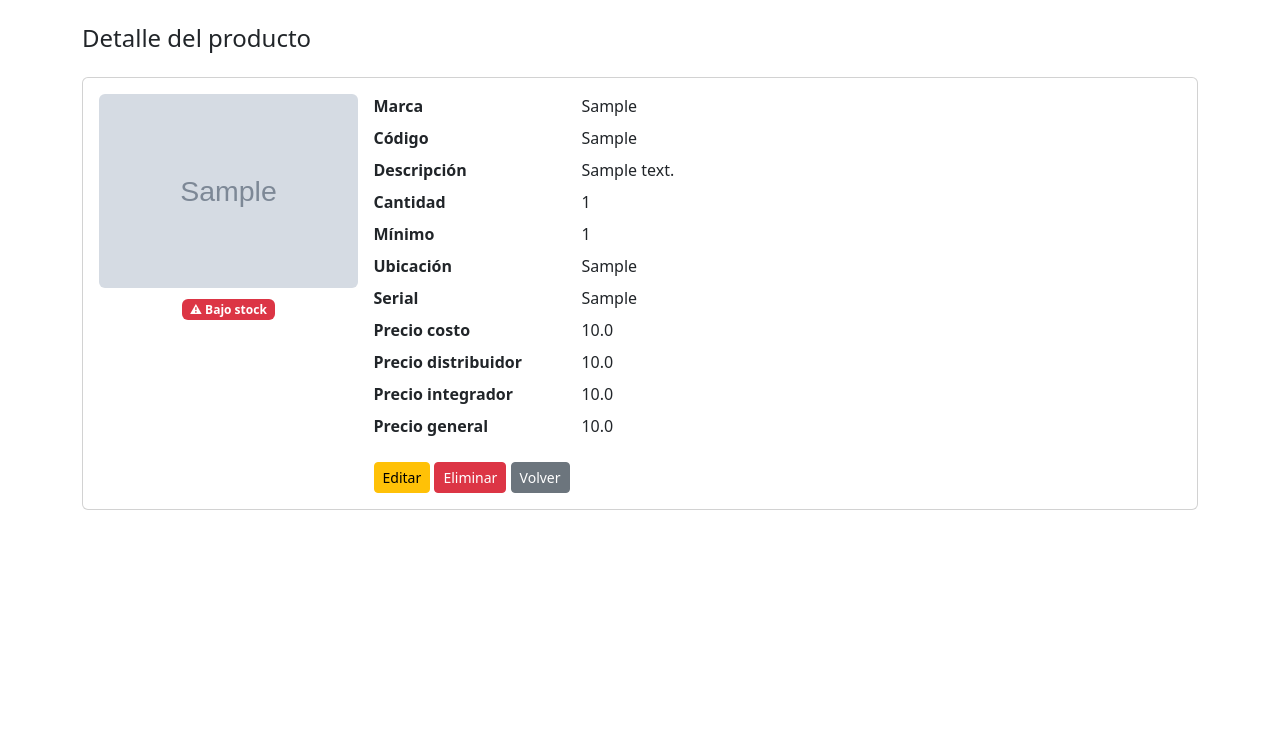
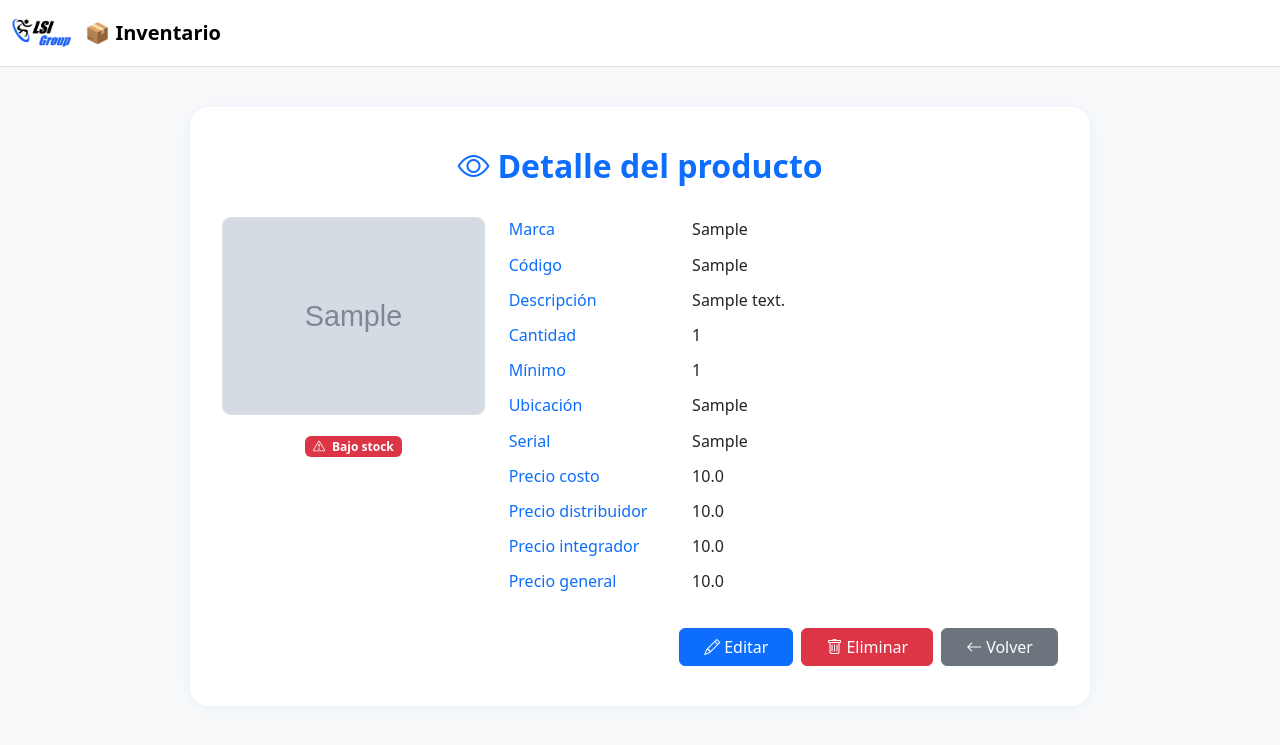
Before and after one commit to vicvilla30/Aplicacion-de-inventario, a Flask app: page /detalle/1 in a window 1280 px wide. Shown: the top 745 px of the page. Run offline with Flask 3, Linux system fonts and the light colour scheme; tables that the repository leaves empty hold one stand-in row (values such as "Sample post"); grey boxes marked "Sample" are stand-in pictures.

```diff
--- a/app.py
+++ b/app.py
@@ -6,25 +6,23 @@ import pandas as pd
 import smtplib
 import unicodedata
 from email.message import EmailMessage
+from datetime import datetime
 
 app = Flask(__name__)
 app.config["UPLOAD_FOLDER"] = os.path.join(app.root_path, "static", "uploads")
 app.secret_key = "supersecretkey"
 
-# Quitar acentos para búsqueda insensible a tildes
 def quitar_acentos(txt):
     if txt is None:
         return ''
     return ''.join(c for c in unicodedata.normalize('NFD', txt) if unicodedata.category(c) != 'Mn')
 
-# Conexión a DB
 def get_db_connection():
     conn = sqlite3.connect("inventario.db")
     conn.row_factory = sqlite3.Row
     conn.create_function("quitar_acentos", 1, quitar_acentos)
     return conn
 
-# Crear tabla
 def init_db():
     conn = get_db_connection()
     conn.execute("""
@@ -44,10 +42,21 @@ def init_db():
         IMAGEN TEXT
     )
     """)
+    conn.execute("""
+    CREATE TABLE IF NOT EXISTS movimientos (
+        id INTEGER PRIMARY KEY AUTOINCREMENT,
+        inventario_id INTEGER,
+        tipo TEXT,
+        cantidad INTEGER,
+        fecha TEXT,
+        observacion TEXT,
+        proyecto TEXT,
+        FOREIGN KEY (inventario_id) REFERENCES inventario(id)
+    )
+    """)
     conn.commit()
     conn.close()
 
-# helpers para conversion segura
 def to_int(value, default=0):
     try:
         return int(value)
@@ -60,20 +69,15 @@ def to_float(value, default=0.0):
     except (TypeError, ValueError):
         return default
 
-# ------------------------------
-# Enviar correo de stock bajo
-# ------------------------------
 def enviar_alerta_stock(producto):
     try:
         smtp_user = os.environ.get("SMTP_USER")
         smtp_pass = os.environ.get("SMTP_PASS")
         smtp_host = os.environ.get("SMTP_HOST", "smtp.gmail.com")
         smtp_port = int(os.environ.get("SMTP_PORT", 587))
-
         if not smtp_user or not smtp_pass:
             print("⚠ SMTP credentials not configured. Skipping enviar_alerta_stock.")
             return
-
         msg = EmailMessage()
         msg["Subject"] = f"⚠️ Alerta de stock bajo: {producto['DESCRIPCION']}"
         msg["From"] = smtp_user
@@ -83,7 +87,6 @@ def enviar_alerta_stock(producto):
             f"está por debajo del stock mínimo.\n"
             f"Cantidad actual: {producto['CANTIDAD']} | Stock mínimo: {producto['MINIMO']}"
         )
-
         with smtplib.SMTP(smtp_host, smtp_port) as server:
             server.starttls()
             server.login(smtp_user, smtp_pass)
@@ -92,20 +95,14 @@ def enviar_alerta_stock(producto):
     except Exception as e:
         print("❌ Error enviando correo:", e)
 
-# ------------------------------
-# Rutas
-# ------------------------------
-
 @app.route("/", methods=["GET"])
 def index():
     ubicacion_filtro = request.args.get("ubicacion", "").strip()
     busqueda = request.args.get("busqueda", "").strip()
     solo_bajo_stock = request.args.get("solo_bajo_stock", "")
     conn = get_db_connection()
-
     query = "SELECT * FROM inventario WHERE 1=1"
     params = []
-
     if ubicacion_filtro:
         filtro_clean = quitar_acentos(ubicacion_filtro)
         query += " AND quitar_acentos(UBICACION) LIKE ? COLLATE NOCASE"
@@ -120,12 +117,9 @@ def index():
         params.extend([f"%{busqueda_clean}%", f"%{busqueda_clean}%", f"%{busqueda_clean}%"])
     if solo_bajo_stock:
         query += " AND CANTIDAD <= MINIMO"
-
     items = conn.execute(query, params).fetchall()
     conn.close()
-
     low_count = sum(1 for item in items if item["CANTIDAD"] <= item["MINIMO"])
-
     return render_template("index.html",
         items=items,
         ubicacion_filtro=ubicacion_filtro,
@@ -139,27 +133,22 @@ def exportar_seleccionados():
     if not seleccionados:
         flash("No seleccionaste ningún producto.", "warning")
         return redirect(url_for("index"))
-
     placeholders = ','.join(['?'] * len(seleccionados))
     conn = get_db_connection()
     query = f"SELECT CODIGO, DESCRIPCION, CANTIDAD FROM inventario WHERE id IN ({placeholders})"
     items = conn.execute(query, seleccionados).fetchall()
     conn.close()
-
     df = pd.DataFrame([dict(item) for item in items])
     export_path = os.path.join("static", "export_seleccionados.xlsx")
     df.to_excel(export_path, index=False)
-
     return send_file(export_path, as_attachment=True)
 
-# Agregar producto
 @app.route("/agregar", methods=["GET", "POST"])
 def agregar():
     if request.method == "POST":
         marca = request.form.get("marca", "").strip()
         codigo = request.form.get("codigo", "").strip()
         descripcion = request.form.get("descripcion", "").strip()
-
         cantidad = to_int(request.form.get("cantidad"), 0)
         minimo = to_int(request.form.get("minimo"), 0)
         ubicacion = request.form.get("ubicacion", "").strip()
@@ -196,14 +185,41 @@ def agregar():
              precio_costo, precio_dist, precio_int, precio_general, imagen)
         )
         conn.commit()
-
         nuevo = conn.execute("SELECT * FROM inventario WHERE id = last_insert_rowid()").fetchone()
         if nuevo and nuevo["CANTIDAD"] <= nuevo["MINIMO"]:
             enviar_alerta_stock(nuevo)
-
         conn.close()
         return redirect(url_for("index"))
     return render_template("agregar.html")
+
+@app.route("/entrada/<int:id>", methods=["GET", "POST"])
+def entrada(id):
+    conn = get_db_connection()
+    item = conn.execute("SELECT * FROM inventario WHERE id = ?", (id,)).fetchone()
+    if not item:
+        conn.close()
+        flash("Producto no encontrado.", "warning")
+        return redirect(url_for("index"))
+    if request.method == "POST":
+        cantidad = int(request.form.get("cantidad", 0))
+        observacion = request.form.get("observacion", "")
+        proyecto = request.form.get("proyecto", "").strip()
+        if cantidad <= 0:
+            flash("Cantidad inválida.", "danger")
+            return redirect(url_for("entrada", id=id))
+        fecha = datetime.now().strftime("%Y-%m-%d %H:%M:%S")
+        conn.execute("""
+            INSERT INTO movimientos (inventario_id, tipo, cantidad, fecha, observacion, proyecto)
+            VALUES (?, 'entrada', ?, ?, ?, ?)
+        """, (id, cantidad, fecha, observacion, proyecto))
+        nueva_cantidad = item["CANTIDAD"] + cantidad
+        conn.execute("UPDATE inventario SET CANTIDAD = ? WHERE id = ?", (nueva_cantidad, id))
+        conn.commit()
+        conn.close()
+        flash("Entrada registrada correctamente.", "success")
+        return redirect(url_for("index"))
+    conn.close()
+    return render_template("entrada.html", item=item)
 
 @app.route("/editar/<int:id>", methods=["GET", "POST"])
 def editar(id):
@@ -213,7 +229,6 @@ def editar(id):
         marca = request.form.get("marca", "").strip()
         codigo = request.form.get("codigo", "").strip()
         descripcion = request.form.get("descripcion", "").strip()
-
         cantidad = to_int(request.form.get("cantidad"), 0)
         minimo = to_int(request.form.get("minimo"), 0)
         ubicacion = request.form.get("ubicacion", "").strip()
@@ -222,7 +237,6 @@ def editar(id):
         precio_dist = to_float(request.form.get("precio_dist"), 0.0)
         precio_int = to_float(request.form.get("precio_int"), 0.0)
         precio_general = to_float(request.form.get("precio_general"), 0.0)
-
         imagen = item["IMAGEN"]
         if "imagen" in request.files:
             file = request.files["imagen"]
@@ -240,7 +254,6 @@ def editar(id):
                         except Exception:
                             pass
                 imagen = unique_name
-
         conn.execute("""UPDATE inventario SET
             MARCA=?, CODIGO=?, DESCRIPCION=?, CANTIDAD=?, MINIMO=?, UBICACION=?, SERIAL=?,
             PRECIO_COSTO=?, PRECIO_DIST=?, PRECIO_INT=?, PRECIO_GENERAL=?, IMAGEN=?
@@ -249,11 +262,9 @@ def editar(id):
              precio_costo, precio_dist, precio_int, precio_general, imagen, id)
         )
         conn.commit()
-
         producto_actualizado = conn.execute("SELECT * FROM inventario WHERE id = ?", (id,)).fetchone()
         if producto_actualizado and producto_actualizado["CANTIDAD"] <= producto_actualizado["MINIMO"]:
             enviar_alerta_stock(producto_actualizado)
-
         conn.close()
         return redirect(url_for("index"))
     conn.close()
@@ -274,32 +285,67 @@ def detalle(id):
     conn.close()
     return render_template("detalle.html", item=item)
 
+@app.route("/salida/<int:id>", methods=["GET", "POST"])
+def salida(id):
+    conn = get_db_connection()
+    item = conn.execute("SELECT * FROM inventario WHERE id = ?", (id,)).fetchone()
+    if not item:
+        conn.close()
+        flash("Producto no encontrado.", "warning")
+        return redirect(url_for("index"))
+    if request.method == "POST":
+        cantidad = int(request.form.get("cantidad", 0))
+        observacion = request.form.get("observacion", "")
+        proyecto = request.form.get("proyecto", "").strip()
+        if cantidad <= 0 or cantidad > item["CANTIDAD"]:
+            flash("Cantidad inválida.", "danger")
+            return redirect(url_for("salida", id=id))
+        fecha = datetime.now().strftime("%Y-%m-%d %H:%M:%S")
+        conn.execute("""
+            INSERT INTO movimientos (inventario_id, tipo, cantidad, fecha, observacion, proyecto)
+            VALUES (?, 'salida', ?, ?, ?, ?)
+        """, (id, cantidad, fecha, observacion, proyecto))
+        nueva_cantidad = item["CANTIDAD"] - cantidad
+        conn.execute("UPDATE inventario SET CANTIDAD = ? WHERE id = ?", (nueva_cantidad, id))
+        # Consultar stock actualizado y enviar alerta si queda bajo stock
+        producto_actualizado = conn.execute("SELECT * FROM inventario WHERE id = ?", (id,)).fetchone()
+        if producto_actualizado and producto_actualizado["CANTIDAD"] <= producto_actualizado["MINIMO"]:
+            enviar_alerta_stock(producto_actualizado)
+        conn.commit()
+        conn.close()
+        flash("Salida registrada correctamente.", "success")
+        return redirect(url_for("index"))
+    conn.close()
+    return render_template("salida.html", item=item)
+
 @app.route("/exportar")
 def exportar():
     ubicacion_filtro = request.args.get("ubicacion", "")
     busqueda = request.args.get("busqueda", "")
-
     conn = get_db_connection()
     query = "SELECT * FROM inventario WHERE 1=1"
     params = []
-
     if ubicacion_filtro:
         filtro_clean = quitar_acentos(ubicacion_filtro)
         query += " AND quitar_acentos(UBICACION) LIKE ? COLLATE NOCASE"
         params.append(f"%{filtro_clean}%")
-
     if busqueda:
         query += " AND (CODIGO LIKE ? COLLATE NOCASE OR DESCRIPCION LIKE ? COLLATE NOCASE OR MARCA LIKE ? COLLATE NOCASE)"
         params.extend([f"%{busqueda}%", f"%{busqueda}%", f"%{busqueda}%"])
-
     items = conn.execute(query, params).fetchall()
     conn.close()
-
     df = pd.DataFrame([dict(item) for item in items])
     export_path = os.path.join("static", "export_inventario.xlsx")
     df.to_excel(export_path, index=False)
+    return send_file(export_path, as_attachment=True)
 
-    return send_file(export_path, as_attachment=True)
+@app.route("/movimientos/<int:id>")
+def movimientos(id):
+    conn = get_db_connection()
+    item = conn.execute("SELECT * FROM inventario WHERE id = ?", (id,)).fetchone()
+    movimientos = conn.execute("SELECT * FROM movimientos WHERE inventario_id = ? ORDER BY fecha DESC", (id,)).fetchall()
+    conn.close()
+    return render_template("movimientos.html", item=item, movimientos=movimientos)
 
 if __name__ == "__main__":
     os.makedirs(app.config["UPLOAD_FOLDER"], exist_ok=True)
--- /dev/null
+++ b/mov.py
@@ -0,0 +1,6 @@
+import sqlite3
+conn = sqlite3.connect("inventario.db")
+conn.execute("ALTER TABLE movimientos ADD COLUMN proyecto TEXT;")
+conn.commit()
+conn.close()
+print("Columna 'proyecto' agregada con éxito.")
--- a/templates/agregar.html
+++ b/templates/agregar.html
@@ -106,7 +106,7 @@
                 </div>
             </div>
             <div class="d-flex justify-content-end gap-2 mt-4">
-                <button type="submit" class="btn btn-success px-4"><i class="bi bi-check-lg me-1"></i>Agregar</button>
+                <button type="submit" class="btn btn-primary px-4"><i class="bi bi-plus-lg me-1"></i>Agregar</button>
                 <a href="{{ url_for('index') }}" class="btn btn-secondary px-4"><i class="bi bi-x-lg me-1"></i>Cancelar</a>
             </div>
         </form>
--- a/templates/detalle.html
+++ b/templates/detalle.html
@@ -2,75 +2,129 @@
 <html lang="es">
 <head>
     <meta charset="utf-8">
-    <title>Detalle producto</title>
-    <link href="https://cdn.jsdelivr.net/npm/bootstrap@5.3.0/dist/css/bootstrap.min.css" rel="stylesheet">
+    <title>Detalle producto — Inventario Moderno</title>
+    <meta name="viewport" content="width=device-width,initial-scale=1">
+    <link href="https://cdn.jsdelivr.net/npm/bootstrap@5.3.2/dist/css/bootstrap.min.css" rel="stylesheet">
+    <link href="https://cdn.jsdelivr.net/npm/bootstrap-icons@1.11.3/font/bootstrap-icons.css" rel="stylesheet">
+    <style>
+        :root { --accent: #0d6efd; }
+        body { background: #f8f9fa; }
+        .detalle-modern {
+            background: #fff;
+            border-radius: 1.2rem;
+            box-shadow: 0 2px 16px rgba(13,110,253,0.07);
+            padding: 2.5rem 2rem;
+            max-width: 900px;
+            margin: 2.5rem auto;
+        }
+        .detalle-modern h1 {
+            font-size: 2rem;
+            color: var(--accent);
+            font-weight: bold;
+            margin-bottom: 2rem;
+            text-align: center;
+        }
+        .detalle-modern .img-preview {
+            max-height: 220px;
+            border-radius: 0.5rem;
+            object-fit: cover;
+            border: 1px solid #dee2e6;
+            margin-bottom: 10px;
+            background: #fafbfc;
+        }
+        .detalle-modern .table-detail dt {
+            color: var(--accent);
+            font-weight: 500;
+            width: 32%;
+        }
+        .detalle-modern .table-detail dd {
+            margin-bottom: .7rem;
+            width: 68%;
+        }
+        @media (max-width: 991px) {
+            .detalle-modern { padding: 1.2rem 0.5rem; }
+        }
+    </style>
 </head>
-<body class="p-4">
-<div class="container">
-    <h1 class="h4 mb-4">Detalle del producto</h1>
-
-    <div class="card">
-        <div class="card-body">
-            <div class="row g-3">
-                <div class="col-md-3 text-center">
+<body>
+    <nav class="navbar navbar-expand bg-white border-bottom mb-4">
+        <div class="container-fluid">
+            <a class="navbar-brand fw-bold d-flex align-items-center" href="{{ url_for('index') }}">
+                <img src="{{ url_for('static', filename='logo.png') }}"
+                    alt="LSI Group"
+                    style="height:40px; margin-right:10px;"
+                    onerror="this.style.display='none'; this.nextElementSibling.style.display='inline-block'">
+                <span style="display:none;">LSI Group</span>
+                <span class="ms-1">📦 Inventario</span>
+            </a>
+        </div>
+    </nav>
+    <div class="detalle-modern">
+        <h1><i class="bi bi-eye me-2"></i>Detalle del producto</h1>
+        <div class="row g-4">
+            <div class="col-md-4 text-center">
                 {% if item['IMAGEN'] %}
-                        <img src="{{ url_for('static', filename='uploads/' ~ item['IMAGEN']) }}" alt="Imagen" class="img-fluid rounded" style="max-height:220px; object-fit:cover;">
+                    <img src="{{ url_for('static', filename='uploads/' ~ item['IMAGEN']) }}" alt="Imagen" class="img-preview img-fluid">
                 {% else %}
                     <div class="border rounded p-4 text-muted">Sin imagen</div>
                 {% endif %}
                 {% if item['CANTIDAD'] <= item['MINIMO'] %}
                     <div class="mt-2">
-                            <span class="badge bg-danger">⚠ Bajo stock</span>
+                        <span class="badge bg-danger"><i class="bi bi-exclamation-triangle me-1"></i> Bajo stock</span>
                     </div>
                 {% endif %}
             </div>
+            <div class="col-md-8">
+                <dl class="row table-detail">
+                    <dt class="col-sm-4">Marca</dt>
+                    <dd class="col-sm-8">{{ item['MARCA'] }}</dd>
 
-                <div class="col-md-9">
-                    <dl class="row">
-                        <dt class="col-sm-3">Marca</dt>
-                        <dd class="col-sm-9">{{ item['MARCA'] }}</dd>
+                    <dt class="col-sm-4">Código</dt>
+                    <dd class="col-sm-8">{{ item['CODIGO'] }}</dd>
 
-                        <dt class="col-sm-3">Código</dt>
-                        <dd class="col-sm-9">{{ item['CODIGO'] }}</dd>
+                    <dt class="col-sm-4">Descripción</dt>
+                    <dd class="col-sm-8">{{ item['DESCRIPCION'] }}</dd>
 
-                        <dt class="col-sm-3">Descripción</dt>
-                        <dd class="col-sm-9">{{ item['DESCRIPCION'] }}</dd>
+                    <dt class="col-sm-4">Cantidad</dt>
+                    <dd class="col-sm-8">{{ item['CANTIDAD'] }}</dd>
 
-                        <dt class="col-sm-3">Cantidad</dt>
-                        <dd class="col-sm-9">{{ item['CANTIDAD'] }}</dd>
+                    <dt class="col-sm-4">Mínimo</dt>
+                    <dd class="col-sm-8">{{ item['MINIMO'] }}</dd>
 
-                        <dt class="col-sm-3">Mínimo</dt>
-                        <dd class="col-sm-9">{{ item['MINIMO'] }}</dd>
+                    <dt class="col-sm-4">Ubicación</dt>
+                    <dd class="col-sm-8">{{ item['UBICACION'] }}</dd>
 
-                        <dt class="col-sm-3">Ubicación</dt>
-                        <dd class="col-sm-9">{{ item['UBICACION'] }}</dd>
+                    <dt class="col-sm-4">Serial</dt>
+                    <dd class="col-sm-8">{{ item['SERIAL'] }}</dd>
 
-                        <dt class="col-sm-3">Serial</dt>
-                        <dd class="col-sm-9">{{ item['SERIAL'] }}</dd>
+                    <dt class="col-sm-4">Precio costo</dt>
+                    <dd class="col-sm-8">{{ item['PRECIO_COSTO'] }}</dd>
 
-                        <dt class="col-sm-3">Precio costo</dt>
-                        <dd class="col-sm-9">{{ item['PRECIO_COSTO'] }}</dd>
+                    <dt class="col-sm-4">Precio distribuidor</dt>
+                    <dd class="col-sm-8">{{ item['PRECIO_DIST'] }}</dd>
 
-                        <dt class="col-sm-3">Precio distribuidor</dt>
-                        <dd class="col-sm-9">{{ item['PRECIO_DIST'] }}</dd>
+                    <dt class="col-sm-4">Precio integrador</dt>
+                    <dd class="col-sm-8">{{ item['PRECIO_INT'] }}</dd>
 
-                        <dt class="col-sm-3">Precio integrador</dt>
-                        <dd class="col-sm-9">{{ item['PRECIO_INT'] }}</dd>
+                    <dt class="col-sm-4">Precio general</dt>
+                    <dd class="col-sm-8">{{ item['PRECIO_GENERAL'] }}</dd>
 
-                        <dt class="col-sm-3">Precio general</dt>
-                        <dd class="col-sm-9">{{ item['PRECIO_GENERAL'] }}</dd>
+                    {% if item['FECHA_INGRESO'] %}
+                        <dt class="col-sm-4">Fecha de ingreso</dt>
+                        <dd class="col-sm-8">{{ item['FECHA_INGRESO'] }}</dd>
+                    {% endif %}
                 </dl>
-
-                    <div class="mt-3">
-                        <a href="{{ url_for('editar', id=item['id']) }}" class="btn btn-warning btn-sm">Editar</a>
-                        <a href="{{ url_for('eliminar', id=item['id']) }}" class="btn btn-danger btn-sm"
-                           onclick="return confirm('¿Seguro que deseas eliminar este producto?')">Eliminar</a>
-                        <a href="{{ url_for('index') }}" class="btn btn-secondary btn-sm">Volver</a>
+                <div class="d-flex justify-content-end gap-2 mt-4">
+                    <a href="{{ url_for('editar', id=item['id']) }}" class="btn btn-primary px-4"><i class="bi bi-pencil me-1"></i>Editar</a>
+                    <a href="{{ url_for('eliminar', id=item['id']) }}" class="btn btn-danger px-4"
+                       onclick="return confirm('¿Seguro que deseas eliminar este producto?')">
+                        <i class="bi bi-trash me-1"></i>Eliminar
+                    </a>
+                    <a href="{{ url_for('index') }}" class="btn btn-secondary px-4"><i class="bi bi-arrow-left me-1"></i>Volver</a>
                 </div>
             </div>
         </div>
     </div>
-    </div>
-</div>
+    <script src="https://cdn.jsdelivr.net/npm/bootstrap@5.3.2/dist/js/bootstrap.bundle.min.js"></script>
 </body>
 </html>
```
Also changed, not shown: add_movimientos.py (added, +22 -0 lines), templates/entrada.html (added, +65 -0 lines), templates/index.html (+21 -16 lines), templates/movimientos.html (added, +101 -0 lines), templates/salida.html (added, +65 -0 lines), static/logo.png (renamed from static/LSI Group 300pix.png), 1 other file. Lines whose indentation alone changed are shown as unchanged.
